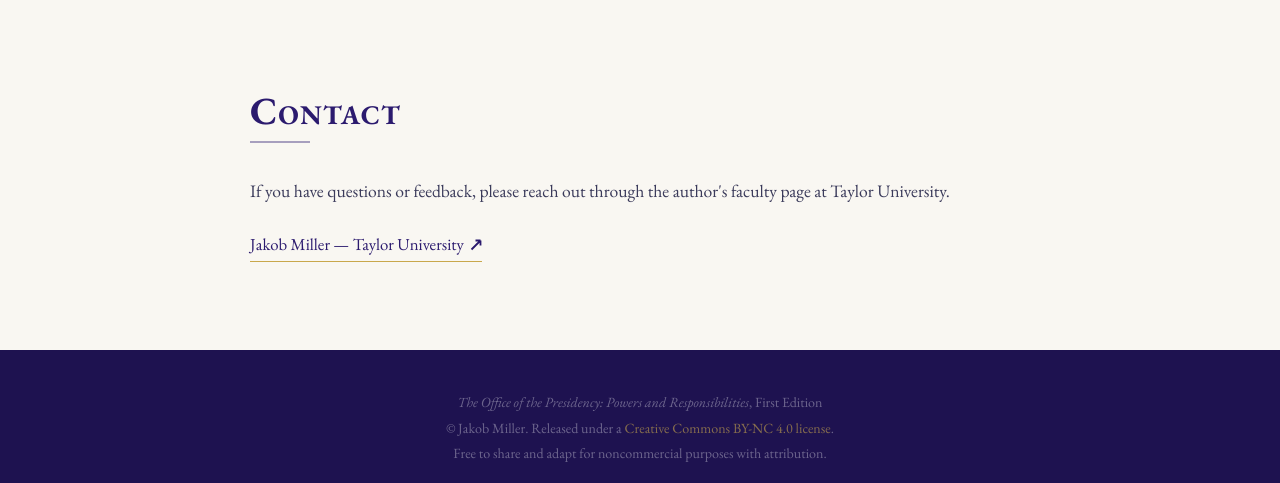
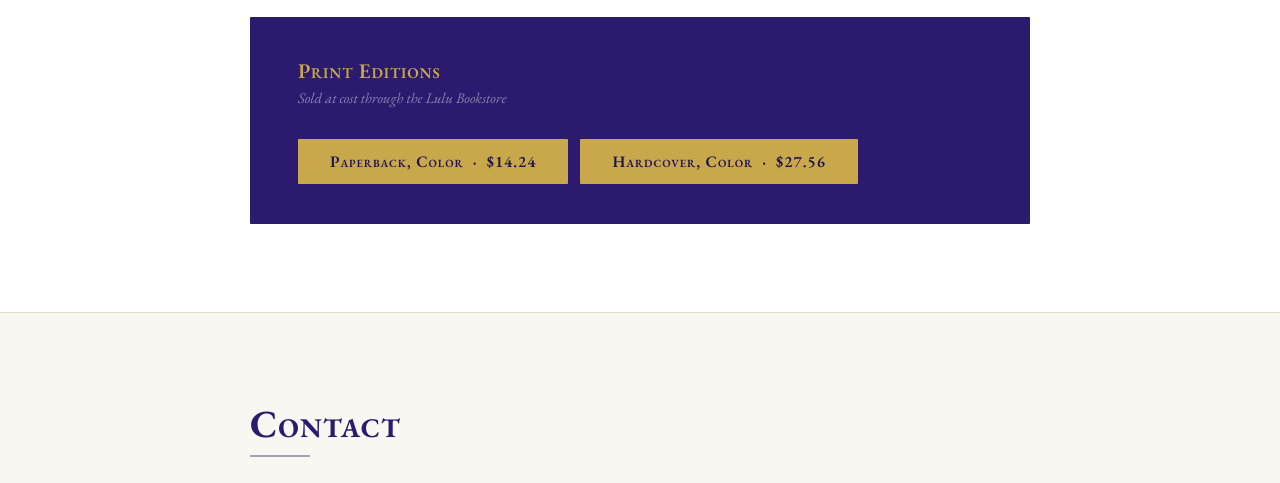
Before and after one commit to jakobamiller/presidency-textbook, a plain HTML site: page index.html in a window 1280 px wide. Shown: the part 2970-3453 px from the top of the page. Drawn offline with nearby package versions, Linux system fonts and the light colour scheme.

Commit message:
Add Print Editions links (Lulu paperback and hardcover)

```diff
--- a/index.html
+++ b/index.html
@@ -367,6 +367,9 @@
       color: rgba(255,255,255,0.45);
     }
 
+    .print-card { margin-top: 1.25rem; }
+    .print-buttons { display: flex; gap: 0.75rem; flex-wrap: wrap; }
+
     /* ─── CONTACT SECTION ─── */
     #contact { background: var(--off-white); border-top: 1px solid var(--rule); }
     #contact .section-heading { color: var(--purple); }
@@ -517,6 +520,7 @@
       <div class="section-rule"></div>
       <div class="body-text">
         <p>The textbook is available as a free PDF. Instructors are welcome to assign it, reproduce it for class use, or adapt it for their own courses under the terms of the CC BY-NC 4.0 license.</p>
+        <p>Prefer a printed copy? Order one through the Lulu Bookstore. Print copies are sold at cost; the author earns nothing from print sales.</p>
       </div>
       <div class="download-card">
         <div>
@@ -527,6 +531,16 @@
           <svg width="14" height="14" viewBox="0 0 14 14" fill="none"><path d="M7 9.5L3 5.5h2.5V1h3v4.5H11L7 9.5z" fill="currentColor"/><rect x="2" y="11" width="10" height="1.5" rx="0.5" fill="currentColor"/></svg>
           Download PDF
         </a>
+      </div>
+      <div class="download-card print-card">
+        <div>
+          <div class="dl-title">Print Editions</div>
+          <div class="dl-meta">Sold at cost through the Lulu Bookstore</div>
+        </div>
+        <div class="print-buttons">
+          <a class="btn-gold" href="https://www.lulu.com/shop/jakob-miller/the-office-of-the-presidency/paperback/product-57572pj.html" target="_blank" rel="noopener">Paperback, Color &nbsp;·&nbsp; $14.24</a>
+          <a class="btn-gold" href="https://www.lulu.com/shop/jakob-miller/the-office-of-the-presidency/hardcover/product-kv28n9v.html" target="_blank" rel="noopener">Hardcover, Color &nbsp;·&nbsp; $27.56</a>
+        </div>
       </div>
     </div>
   </section>
```
